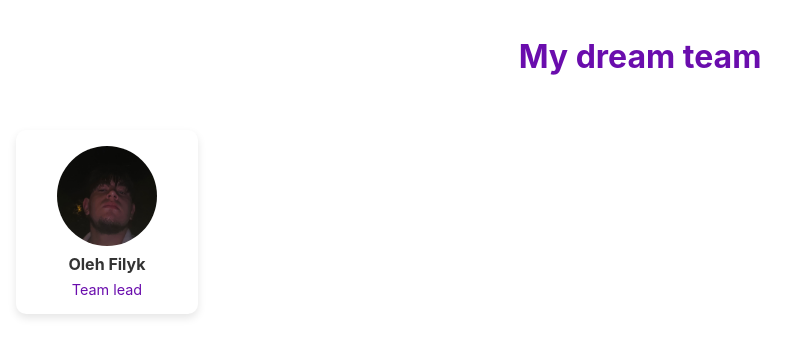
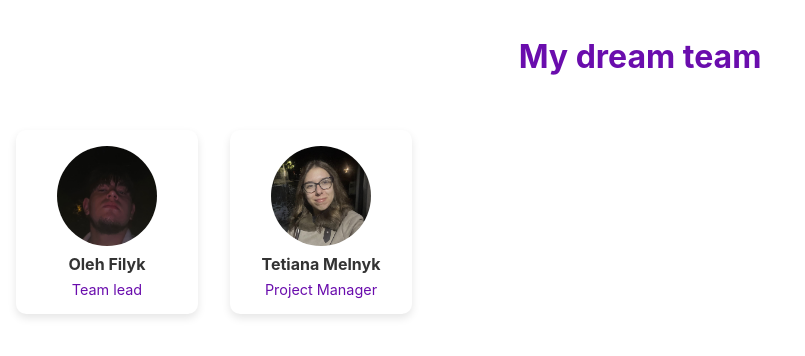
Before and after one commit to FauR909/TeamWorkTeam4, a React (Create React App) app: page / in a window 1280 px wide. Shown: the top 356 px of the page, without its empty margins (0-805 px from the left). Built offline with nearby package versions, Linux system fonts and the light colour scheme.

Commit message:
Add Tetiana info

```diff
--- a/src/components/Body.js
+++ b/src/components/Body.js
@@ -9,7 +9,18 @@
           <h2 style={styles.name}>Oleh Filyk</h2>
           <p style={styles.position}>Team lead</p>
         </div>
-      </div>
+          </div>
+
+
+          <div style={styles.card}>
+              <img src={"/photos/tetiana-photo.jpg"} alt="Tetiana Melnyk" style={styles.photo} />
+              <div style={styles.textContainer}>
+                  <h2 style={styles.name}>Tetiana Melnyk</h2>
+                  <p style={styles.position}>Project Manager</p>
+              </div>
+          </div>
+
+
     </main>
   );
 };
```
Also changed, not shown: public/photos/tetiana-photo.jpg (added).
